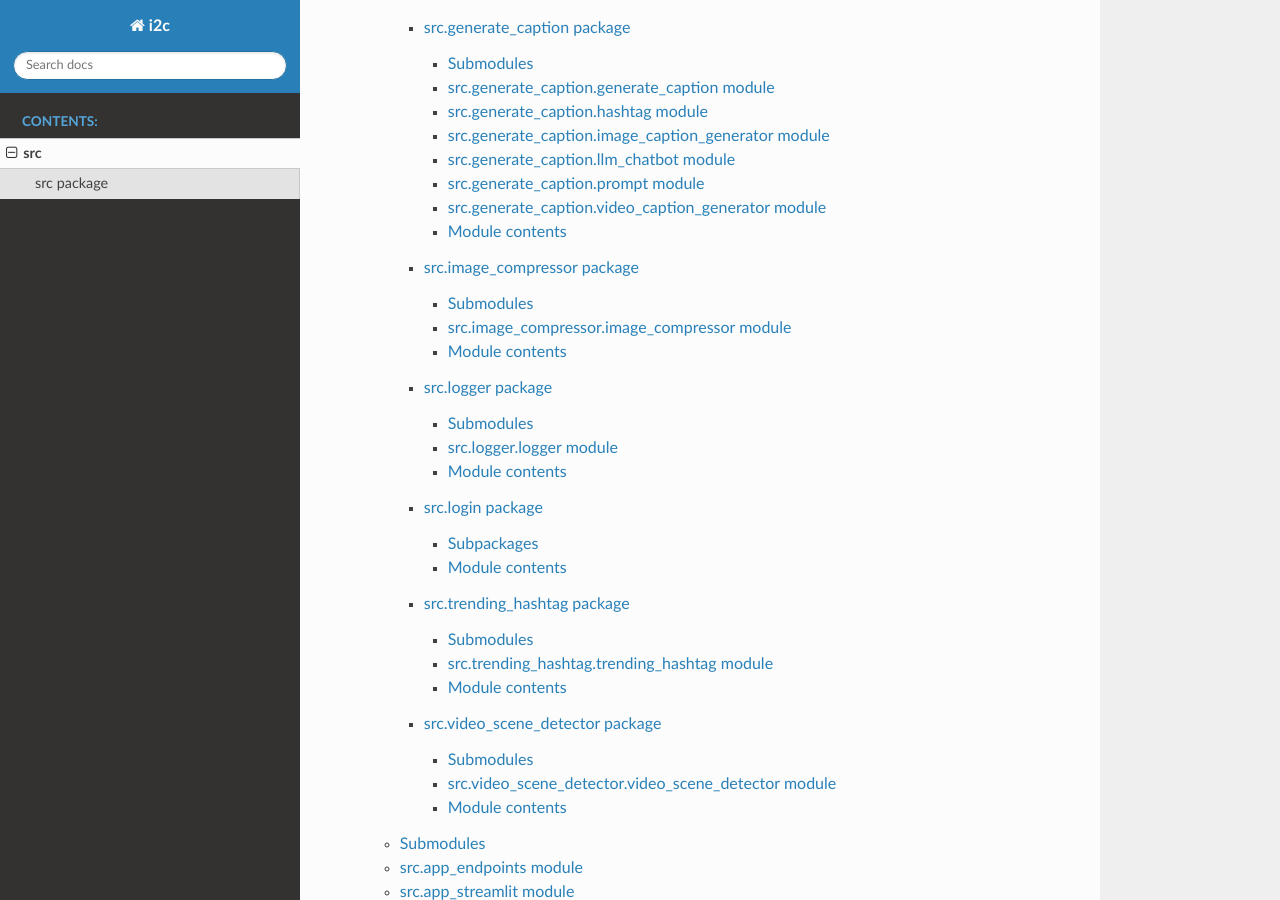
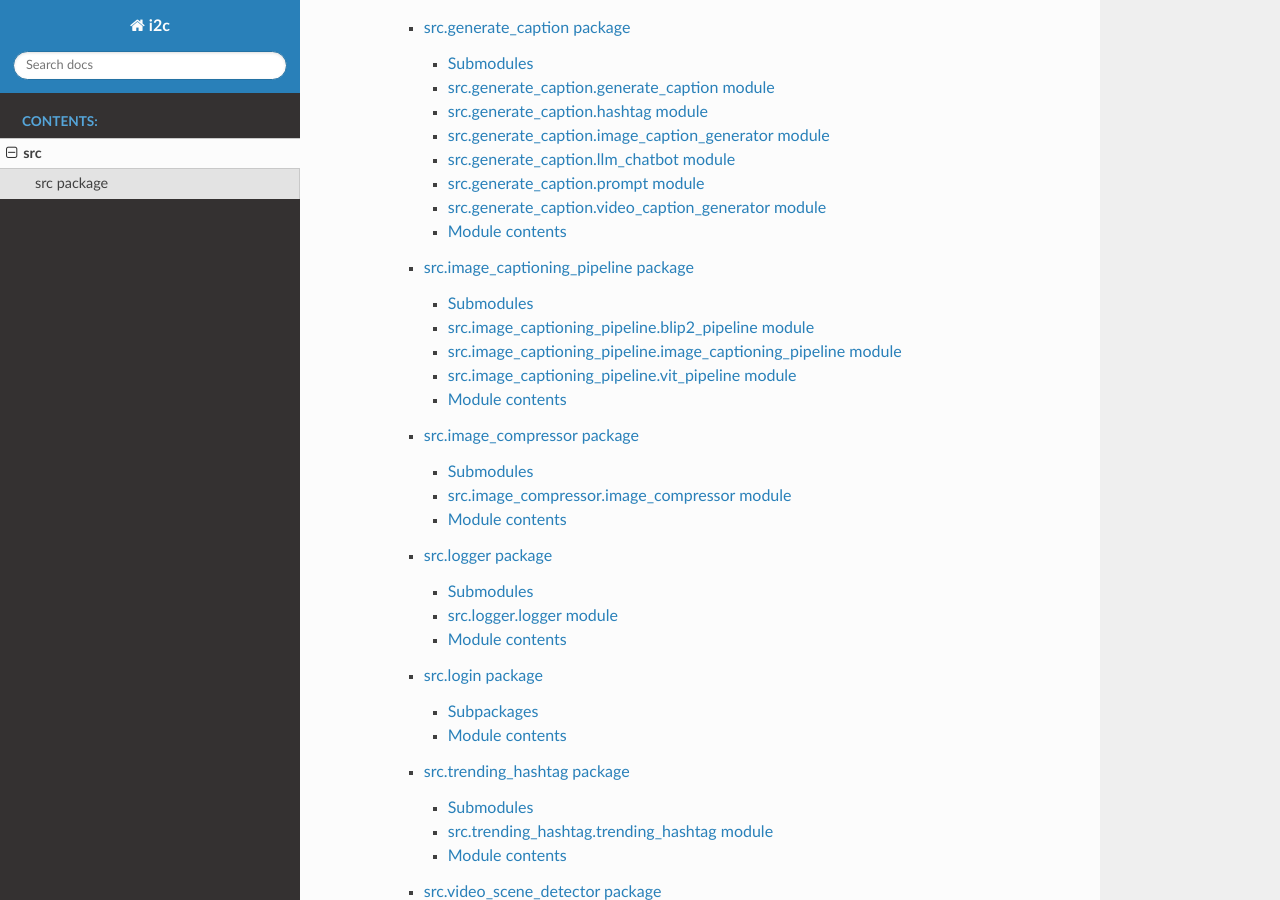
Before and after one commit to Tech-Intelli/I2C_Source, a Sphinx documentation site: the page built from docs/modules.rst, in a window 1280 px wide and 900 px high, scrolled down 768 px. Built offline with Sphinx 7.4.7 and the Read the Docs theme 2.0.0, drawn with Linux system fonts in a browser that asks for light colours; pages that are not in the unit, such as notebooks, are missing from menus.

Commit message:
update src.rst

```diff
--- a/docs/src.rst
+++ b/docs/src.rst
@@ -12,7 +12,7 @@ Subpackages
    src.chromadb_vector_store
    src.configuration_manager
    src.generate_caption
-   src.image_caption
+   src.image_captioning_pipeline
    src.image_compressor
    src.logger
    src.login
```
